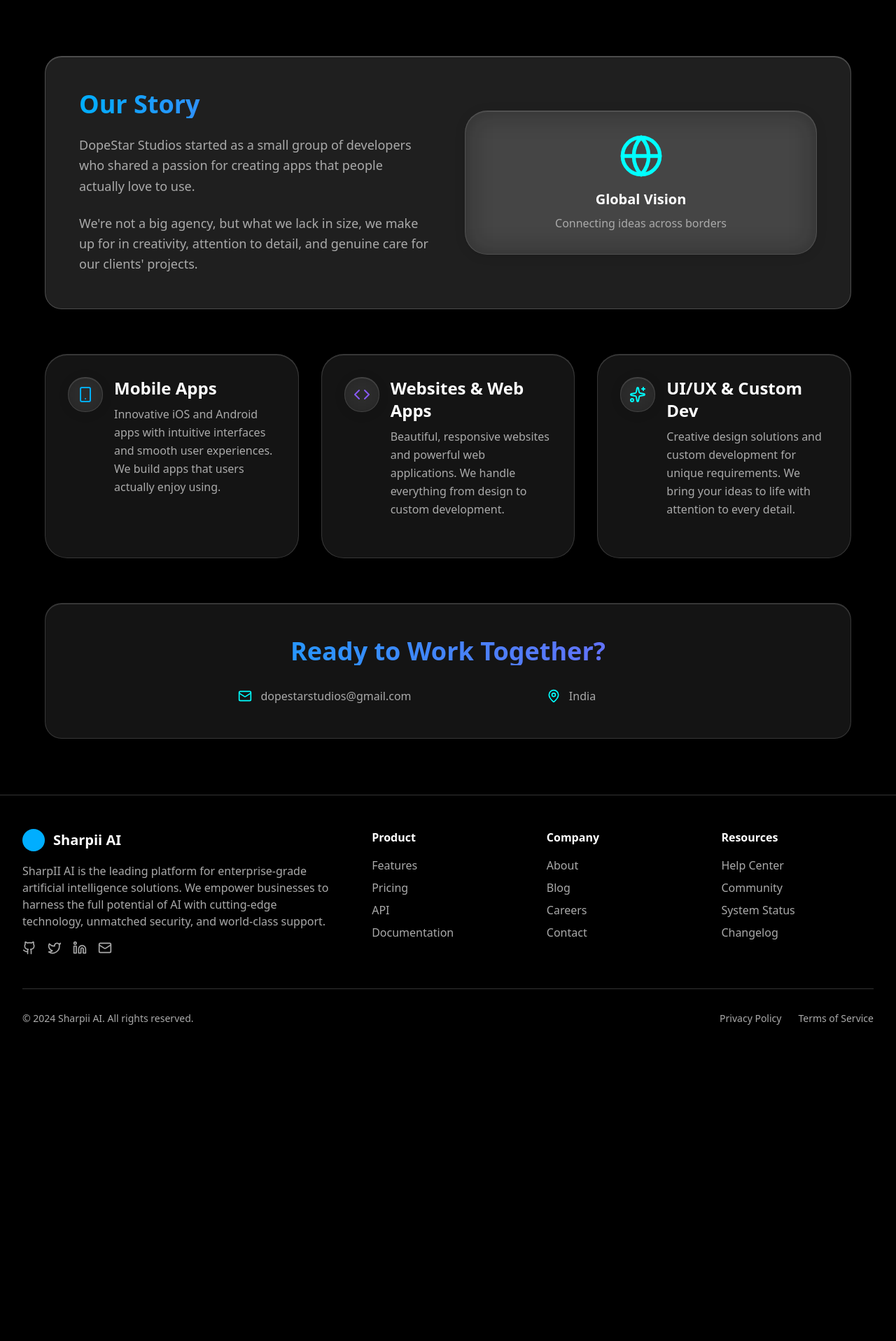
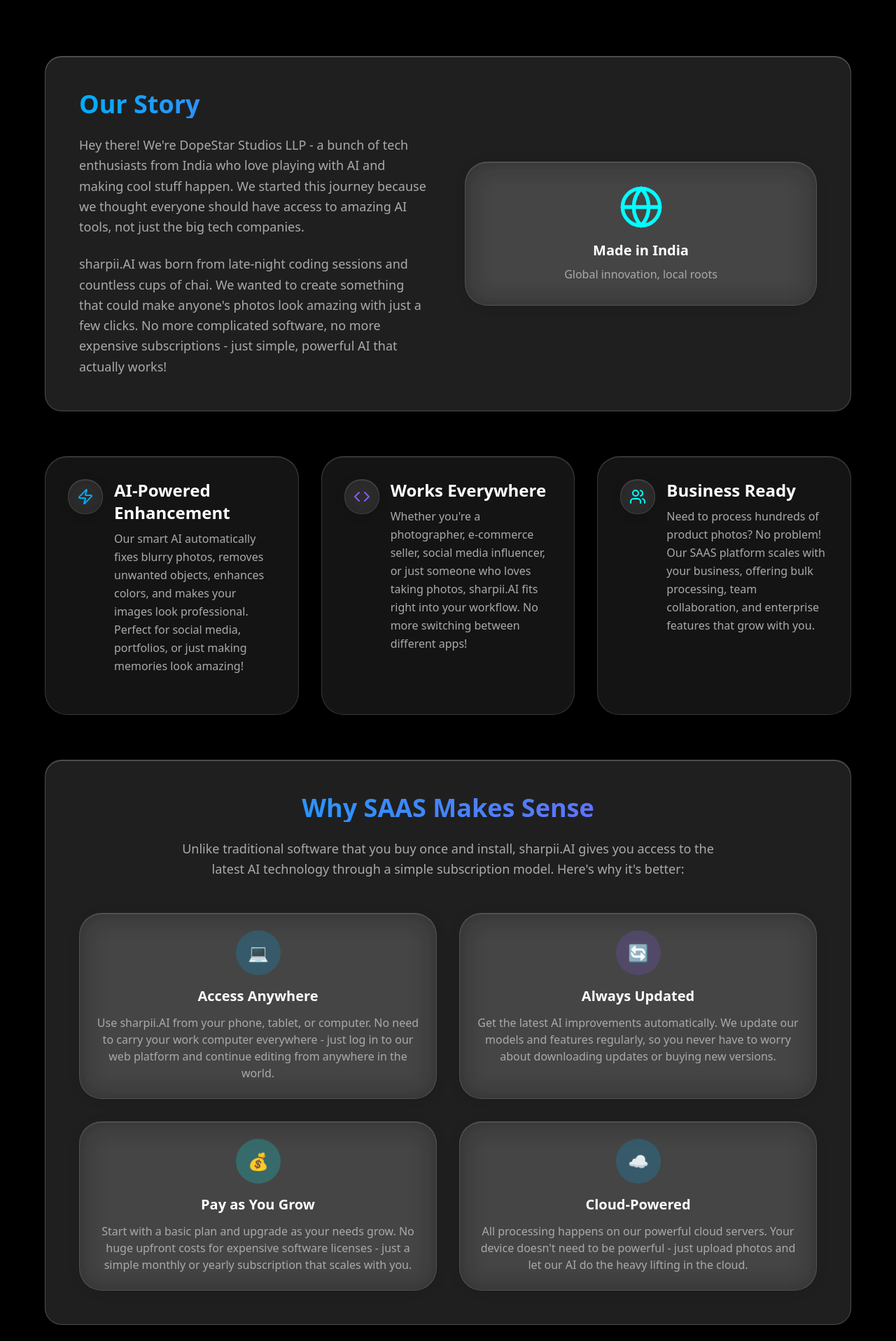
Before and after one commit to amazingappsgalaxy/shrp, a Next.js app: page /about in a window 1280 px wide. Shown: the part 880-2797 px from the top of the page at 70% size. Before the commit the page ends 2394 px from the top, so only its background shows below. Built offline with nearby package versions, Linux system fonts and the light colour scheme.

Commit message:
Update about page and Netlify configuration files

```diff
--- a/src/app/about/page.tsx
+++ b/src/app/about/page.tsx
@@ -3,10 +3,8 @@
 import { motion } from "framer-motion"
 import { NavigationHero4 } from "@/components/ui/navigation-hero4"
 import { Footer } from "@/components/ui/footer"
-import { Sparkles, Globe, Smartphone, Code, Mail, MapPin } from "lucide-react"
+import { Sparkles, Globe, Zap, Code, Mail, MapPin, Users, Rocket } from "lucide-react"
 import { staggerContainerVariants, fadeInVariants } from "@/lib/animations"
-
-
 
 export default function AboutPage() {
   return (
@@ -33,7 +31,7 @@
             >
               <Sparkles className="h-4 w-4 text-accent-neon" />
               <span className="text-sm font-medium text-text-secondary">
-                Small Team, Big Ideas
+                DopeStar Studios LLP
               </span>
             </motion.div>
 
@@ -43,11 +41,11 @@
               className="text-4xl sm:text-5xl md:text-6xl lg:text-7xl font-bold leading-none tracking-tight mb-6"
             >
               <span className="text-hero">
-                We&apos;re a{" "}
+                Welcome to{" "}
               </span>
               <br />
               <span className="bg-gradient-to-r from-accent-blue via-accent-purple to-accent-neon bg-clip-text text-transparent">
-                Creative Force
+                sharpii.AI
               </span>
             </motion.h1>
 
@@ -56,8 +54,8 @@
               variants={fadeInVariants}
               className="text-lg sm:text-xl md:text-2xl text-text-secondary leading-relaxed mb-12 max-w-4xl"
             >
-              A small team of passionate developers crafting innovative mobile apps and beautiful websites.
-              We focus on creativity, intuitive design, and custom solutions that make a difference.
+              An innovative AI-powered SAAS platform designed to revolutionize how businesses and individuals
+              approach image enhancement and creative solutions. Built with cutting-edge technology from India.
             </motion.p>
           </motion.div>
         </div>
@@ -84,74 +82,142 @@
                     Our Story
                   </h2>
                   <p className="text-lg text-text-secondary leading-relaxed mb-6">
-                    DopeStar Studios started as a small group of developers who shared a passion
-                    for creating apps that people actually love to use.
+                    Hey there! We're DopeStar Studios LLP - a bunch of tech enthusiasts from India who love
+                    playing with AI and making cool stuff happen. We started this journey because we thought
+                    everyone should have access to amazing AI tools, not just the big tech companies.
                   </p>
                   <p className="text-lg text-text-secondary leading-relaxed">
-                    We&apos;re not a big agency, but what we lack in size, we make up for in creativity,
-                    attention to detail, and genuine care for our clients&apos; projects.
+                    sharpii.AI was born from late-night coding sessions and countless cups of chai. We wanted
+                    to create something that could make anyone's photos look amazing with just a few clicks.
+                    No more complicated software, no more expensive subscriptions - just simple, powerful AI
+                    that actually works!
                   </p>
                 </div>
                 <div className="relative">
                   <div className="glass-subtle rounded-2xl p-8 text-center">
                     <Globe className="h-16 w-16 mx-auto mb-4 text-accent-neon" />
-                    <h3 className="text-xl font-semibold mb-2">Global Vision</h3>
-                    <p className="text-text-secondary">Connecting ideas across borders</p>
+                    <h3 className="text-xl font-semibold mb-2">Made in India</h3>
+                    <p className="text-text-secondary">Global innovation, local roots</p>
                   </div>
                 </div>
               </div>
             </motion.div>
 
-            {/* Services Grid */}
+            {/* sharpii.AI Features Grid */}
             <motion.div
               variants={fadeInVariants}
               className="grid md:grid-cols-3 gap-8 mb-16"
             >
-              {/* Mobile Apps */}
+              {/* AI-Powered Enhancement */}
               <div className="glass-card rounded-2xl p-8 group hover:glass-card-elevated transition-all duration-500">
                 <div className="flex items-start gap-4 mb-6">
                   <div className="glass-subtle rounded-xl p-3">
-                    <Smartphone className="h-6 w-6 text-accent-blue" />
+                    <Zap className="h-6 w-6 text-accent-blue" />
                   </div>
                   <div>
-                    <h3 className="text-2xl font-bold mb-2">Mobile Apps</h3>
+                    <h3 className="text-2xl font-bold mb-2">AI-Powered Enhancement</h3>
                     <p className="text-text-secondary leading-relaxed">
-                      Innovative iOS and Android apps with intuitive interfaces and smooth user experiences.
-                      We build apps that users actually enjoy using.
+                      Our smart AI automatically fixes blurry photos, removes unwanted objects, enhances colors,
+                      and makes your images look professional. Perfect for social media, portfolios, or just
+                      making memories look amazing!
                     </p>
                   </div>
                 </div>
               </div>
 
-              {/* Websites */}
+              {/* Multiple Applications */}
               <div className="glass-card rounded-2xl p-8 group hover:glass-card-elevated transition-all duration-500">
                 <div className="flex items-start gap-4 mb-6">
                   <div className="glass-subtle rounded-xl p-3">
                     <Code className="h-6 w-6 text-accent-purple" />
                   </div>
                   <div>
-                    <h3 className="text-2xl font-bold mb-2">Websites & Web Apps</h3>
+                    <h3 className="text-2xl font-bold mb-2">Works Everywhere</h3>
                     <p className="text-text-secondary leading-relaxed">
-                      Beautiful, responsive websites and powerful web applications.
-                      We handle everything from design to custom development.
+                      Whether you're a photographer, e-commerce seller, social media influencer, or just someone
+                      who loves taking photos, sharpii.AI fits right into your workflow. No more switching between
+                      different apps!
                     </p>
                   </div>
                 </div>
               </div>
 
-              {/* UI/UX & Custom Development */}
+              {/* Commercial Use */}
               <div className="glass-card rounded-2xl p-8 group hover:glass-card-elevated transition-all duration-500">
                 <div className="flex items-start gap-4 mb-6">
                   <div className="glass-subtle rounded-xl p-3">
-                    <Sparkles className="h-6 w-6 text-accent-neon" />
+                    <Users className="h-6 w-6 text-accent-neon" />
                   </div>
                   <div>
-                    <h3 className="text-2xl font-bold mb-2">UI/UX & Custom Dev</h3>
+                    <h3 className="text-2xl font-bold mb-2">Business Ready</h3>
                     <p className="text-text-secondary leading-relaxed">
-                      Creative design solutions and custom development for unique requirements.
-                      We bring your ideas to life with attention to every detail.
+                      Need to process hundreds of product photos? No problem! Our SAAS platform scales with your
+                      business, offering bulk processing, team collaboration, and enterprise features that grow
+                      with you.
                     </p>
                   </div>
+                </div>
+              </div>
+            </motion.div>
+
+            {/* SAAS Benefits Section */}
+            <motion.div
+              variants={fadeInVariants}
+              className="glass-card-elevated rounded-3xl p-8 lg:p-12 mb-16"
+            >
+              <div className="text-center mb-12">
+                <h2 className="text-3xl lg:text-4xl font-bold mb-6 bg-gradient-to-r from-accent-blue to-accent-purple bg-clip-text text-transparent">
+                  Why SAAS Makes Sense
+                </h2>
+                <p className="text-lg text-text-secondary leading-relaxed max-w-3xl mx-auto">
+                  Unlike traditional software that you buy once and install, sharpii.AI gives you access to
+                  the latest AI technology through a simple subscription model. Here's why it's better:
+                </p>
+              </div>
+
+              <div className="grid md:grid-cols-2 gap-8">
+                <div className="glass-subtle rounded-2xl p-6">
+                  <div className="w-16 h-16 bg-accent-blue/20 rounded-full flex items-center justify-center mx-auto mb-4">
+                    <span className="text-accent-blue font-bold text-2xl">💻</span>
+                  </div>
+                  <h3 className="text-xl font-semibold mb-3 text-center">Access Anywhere</h3>
+                  <p className="text-text-secondary text-center">
+                    Use sharpii.AI from your phone, tablet, or computer. No need to carry your work computer
+                    everywhere - just log in to our web platform and continue editing from anywhere in the world.
+                  </p>
+                </div>
+
+                <div className="glass-subtle rounded-2xl p-6">
+                  <div className="w-16 h-16 bg-accent-purple/20 rounded-full flex items-center justify-center mx-auto mb-4">
+                    <span className="text-accent-purple font-bold text-2xl">🔄</span>
+                  </div>
+                  <h3 className="text-xl font-semibold mb-3 text-center">Always Updated</h3>
+                  <p className="text-text-secondary text-center">
+                    Get the latest AI improvements automatically. We update our models and features regularly,
+                    so you never have to worry about downloading updates or buying new versions.
+                  </p>
+                </div>
+
+                <div className="glass-subtle rounded-2xl p-6">
+                  <div className="w-16 h-16 bg-accent-neon/20 rounded-full flex items-center justify-center mx-auto mb-4">
+                    <span className="text-accent-neon font-bold text-2xl">💰</span>
+                  </div>
+                  <h3 className="text-xl font-semibold mb-3 text-center">Pay as You Grow</h3>
+                  <p className="text-text-secondary text-center">
+                    Start with a basic plan and upgrade as your needs grow. No huge upfront costs for expensive
+                    software licenses - just a simple monthly or yearly subscription that scales with you.
+                  </p>
+                </div>
+
+                <div className="glass-subtle rounded-2xl p-6">
+                  <div className="w-16 h-16 bg-accent-blue/20 rounded-full flex items-center justify-center mx-auto mb-4">
+                    <span className="text-accent-blue font-bold text-2xl">☁️</span>
+                  </div>
+                  <h3 className="text-xl font-semibold mb-3 text-center">Cloud-Powered</h3>
+                  <p className="text-text-secondary text-center">
+                    All processing happens on our powerful cloud servers. Your device doesn't need to be powerful
+                    - just upload photos and let our AI do the heavy lifting in the cloud.
+                  </p>
                 </div>
               </div>
             </motion.div>
@@ -162,9 +228,9 @@
               className="glass-premium rounded-3xl p-8 lg:p-12 text-center"
             >
               <h2 className="text-3xl lg:text-4xl font-bold mb-8 bg-gradient-to-r from-accent-blue to-accent-purple bg-clip-text text-transparent">
-                Ready to Work Together?
+                Get in Touch
               </h2>
-              <div className="grid md:grid-cols-2 gap-8 max-w-2xl mx-auto">
+              <div className="grid md:grid-cols-3 gap-8 max-w-3xl mx-auto">
                 <div className="flex items-center gap-3 justify-center">
                   <Mail className="h-5 w-5 text-accent-neon" />
                   <span className="text-text-secondary">dopestarstudios@gmail.com</span>
@@ -172,6 +238,10 @@
                 <div className="flex items-center gap-3 justify-center">
                   <MapPin className="h-5 w-5 text-accent-neon" />
                   <span className="text-text-secondary">India</span>
+                </div>
+                <div className="flex items-center gap-3 justify-center">
+                  <Globe className="h-5 w-5 text-accent-neon" />
+                  <span className="text-text-secondary">sharpii.ai</span>
                 </div>
               </div>
             </motion.div>
```
